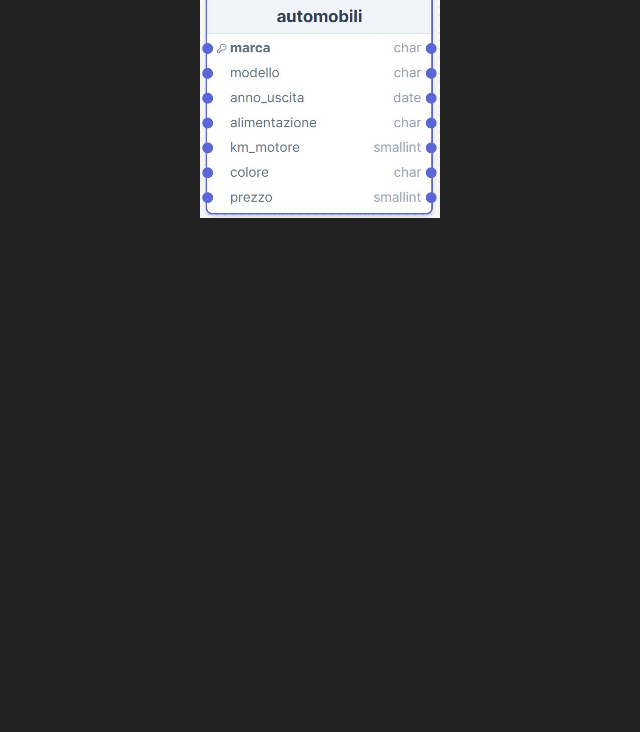
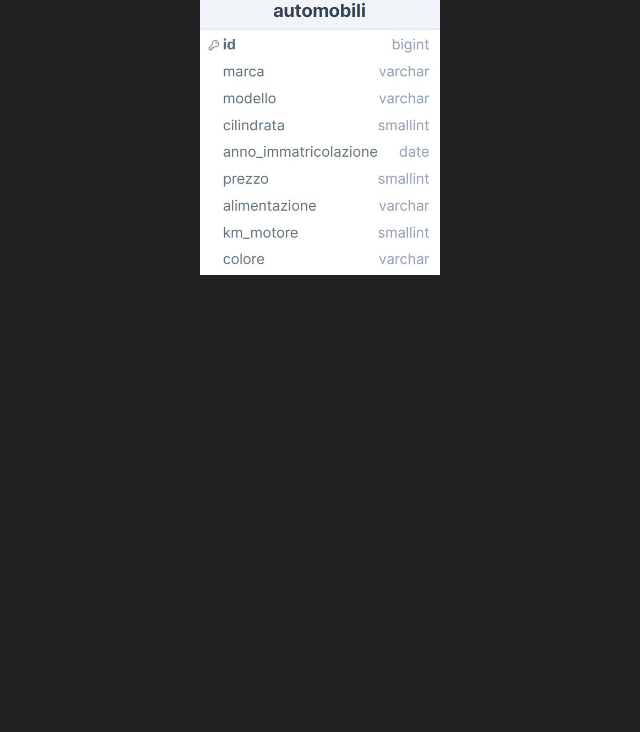
Before and after one commit to lucianocretella95/db-first, a plain HTML site: page index.html in a window 1280 px wide. Shown: the part 68-800 px from the top of the page, without its empty margins (320-960 px from the left). Drawn offline with Linux system fonts and the light colour scheme.

Commit message:
db corretto

```diff
--- a/index.html
+++ b/index.html
@@ -9,7 +9,7 @@
   <body>
     <div class="diagram">
       <h1>Il mio primo DataBase</h1>
-      <img src="./Diagram_Automobili.jpg" alt="" />
+      <img src="./database-automobili.jpg" alt="" />
     </div>
   </body>
 </html>
```
Also changed, not shown: database-automobili.jpg (added).
